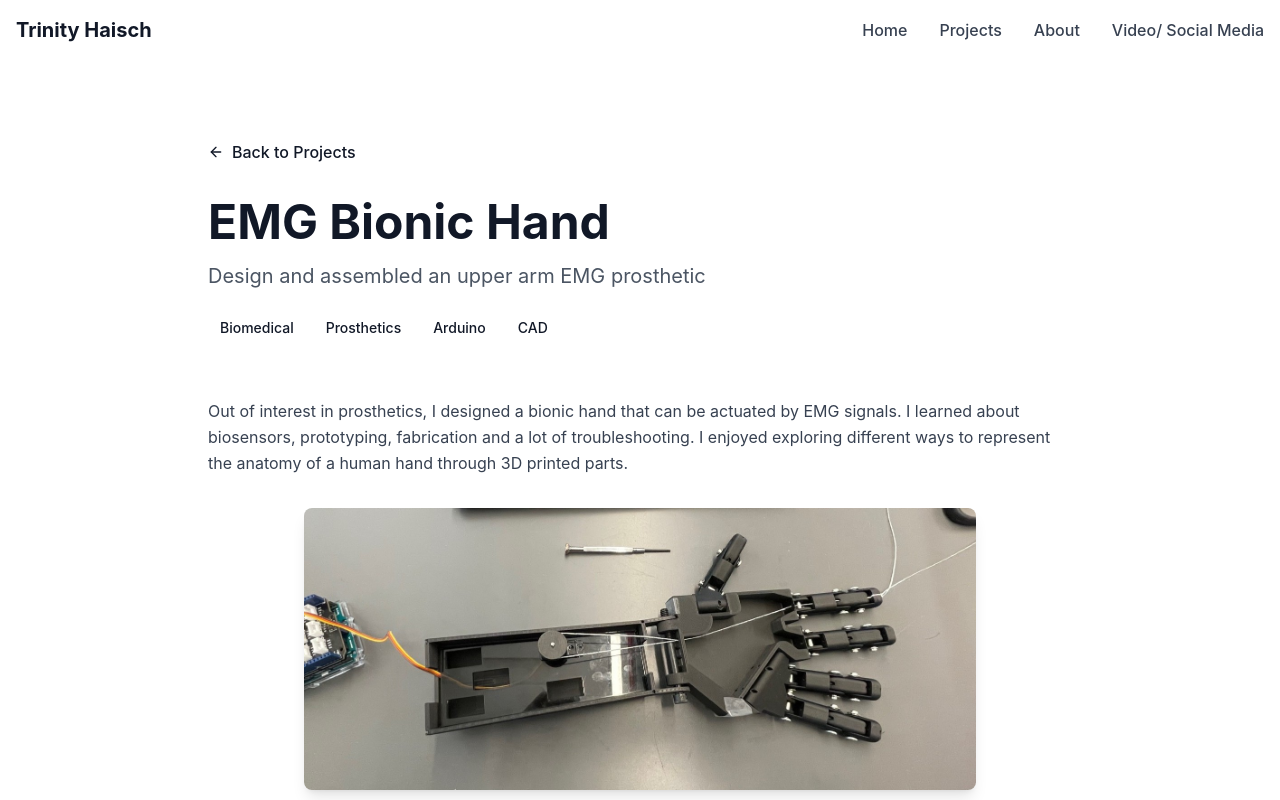
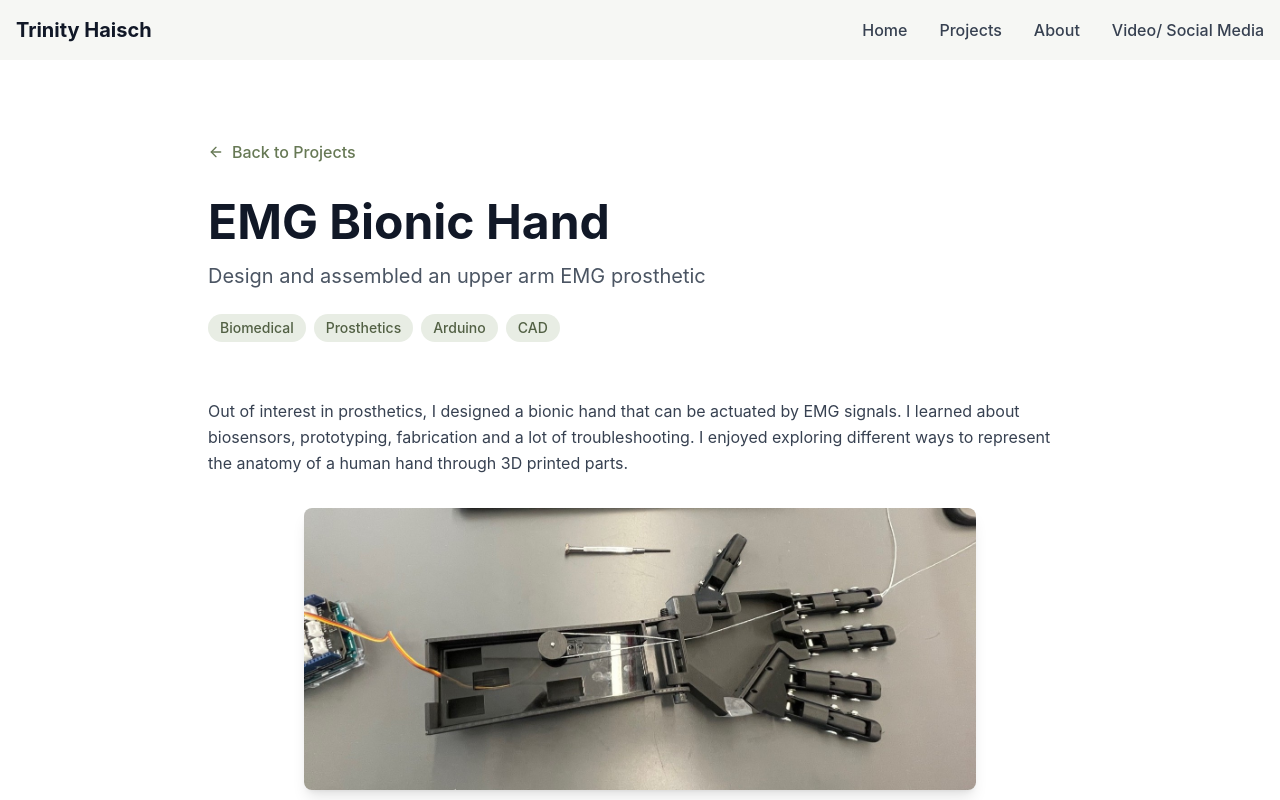
Before and after one commit to trinityhaisch/portfolio, a Next.js app: page /projects/project-1 in a window 1280 px wide. Shown: the top 800 px of the page. Built offline with nearby package versions, Linux system fonts and the light colour scheme.

Commit message:
color fix

```diff
--- a/app/projects/[id]/page.tsx
+++ b/app/projects/[id]/page.tsx
@@ -43,7 +43,7 @@ export default function ProjectDetailPage({ params }: { params: { id: string } }
         >
           <Link
             href="/projects"
-            className="inline-flex items-center text-lavender-600 hover:text-lavender-700 font-medium transition-smooth"
+            className="inline-flex items-center text-sage-600 hover:text-sage-700 font-medium transition-smooth"
           >
             <ArrowLeft className="mr-2 h-4 w-4" />
             Back to Projects
@@ -69,7 +69,7 @@ export default function ProjectDetailPage({ params }: { params: { id: string } }
             {project.tags.map((tag, index) => (
               <span
                 key={index}
-                className="px-3 py-1 bg-lavender-100 text-lavender-700 rounded-full text-sm font-medium"
+                className="px-3 py-1 bg-sage-100 text-sage-700 rounded-full text-sm font-medium"
               >
                 {tag}
               </span>
@@ -94,7 +94,7 @@ export default function ProjectDetailPage({ params }: { params: { id: string } }
                 href={project.liveUrl}
                 target="_blank"
                 rel="noopener noreferrer"
-                className="inline-flex items-center px-4 py-2 bg-lavender-600 text-white rounded-lg hover:bg-lavender-700 transition-smooth"
+                className="inline-flex items-center px-4 py-2 bg-sage-600 text-white rounded-lg hover:bg-sage-700 transition-smooth"
               >
                 <ExternalLink className="mr-2 h-4 w-4" />
                 Website
@@ -105,7 +105,7 @@ export default function ProjectDetailPage({ params }: { params: { id: string } }
                 href={project.reportUrl}
                 target="_blank"
                 rel="noopener noreferrer"
-                className="inline-flex items-center px-4 py-2 bg-lavender-100 text-lavender-700 rounded-lg hover:bg-lavender-200 transition-smooth"
+                className="inline-flex items-center px-4 py-2 bg-sage-100 text-sage-700 rounded-lg hover:bg-sage-200 transition-smooth"
               >
                 <ExternalLink className="mr-2 h-4 w-4" />
                 View Report
--- a/components/Navbar.tsx
+++ b/components/Navbar.tsx
@@ -36,8 +36,8 @@ export default function Navbar() {
       transition={{ duration: 0.5 }}
       className={`sticky top-0 z-50 transition-smooth ${
         isScrolled
-          ? 'bg-white/95 backdrop-blur-sm shadow-sm'
-          : 'bg-white/80 backdrop-blur-sm'
+          ? 'bg-sage-50/95 backdrop-blur-sm shadow-sm'
+          : 'bg-sage-50/80 backdrop-blur-sm'
       }`}
     >
       <div className="container mx-auto px-4 py-4">
--- a/data/projects.ts
+++ b/data/projects.ts
@@ -48,7 +48,7 @@ export const projects: Project[] = [
     ]
   },
   {
-    id: 'project-2',
+    id: 'project-4',
     title: 'Electric Rollerblades',
     description: ' Designed and built rollerblade frame and integrated electrical components to make working electric skates that are adaptable to various foot sizes and can reach speeds up to ~15 mph',
     image: ['/images/rollerbladeframecad.png'],
@@ -73,7 +73,7 @@ export const projects: Project[] = [
     ]
   },
   {
-    id: 'project-4',
+    id: 'project-7',
     title: 'IMD Latch',
     description: 'Designed PCB layout in KiCad of insulation monitoring device latch and populated board for Olin MKVII formula car',
     image: ['/images/formulacar.jpg'],
@@ -122,7 +122,7 @@ export const projects: Project[] = [
     ]
   },
   {
-    id: 'project-8',
+    id: 'project-2',
     title: 'Machine Learning Drone',
     description: 'Principals of Integrated Engineering final project: Vlogging drone',
     image: ['/images/dronecad.png'],
```
